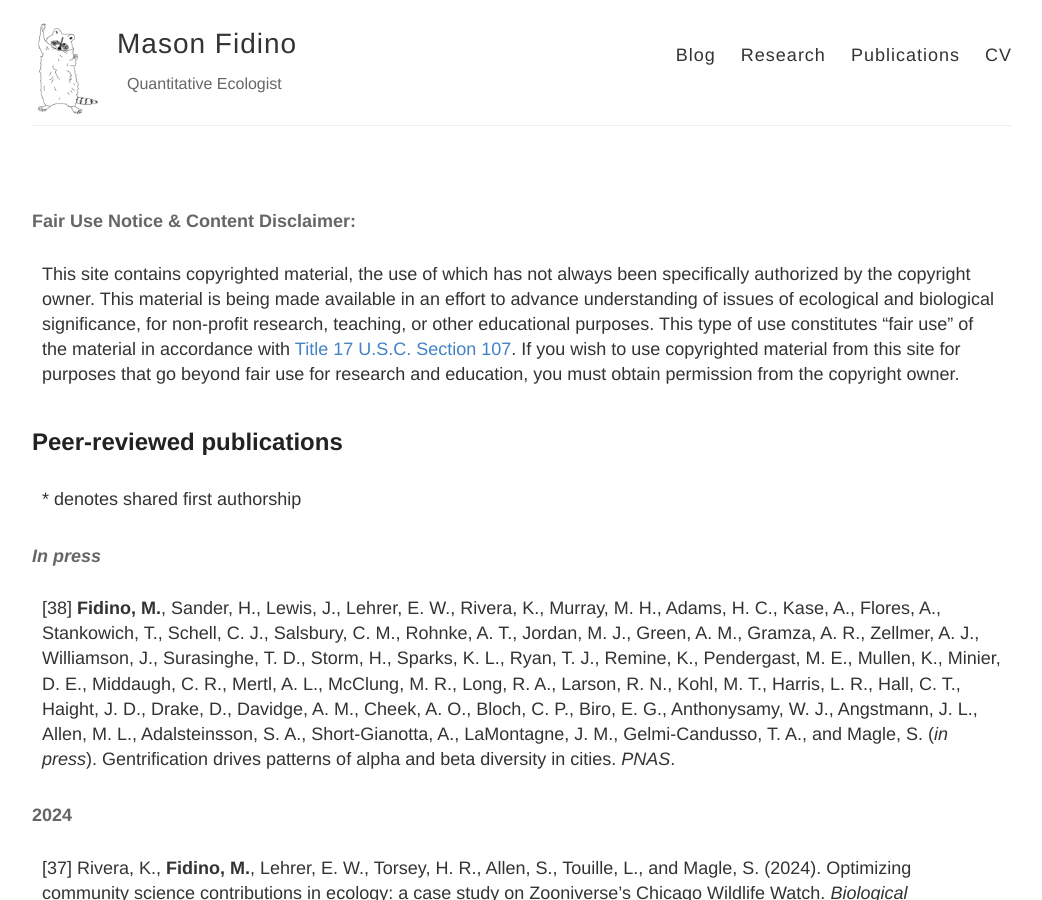
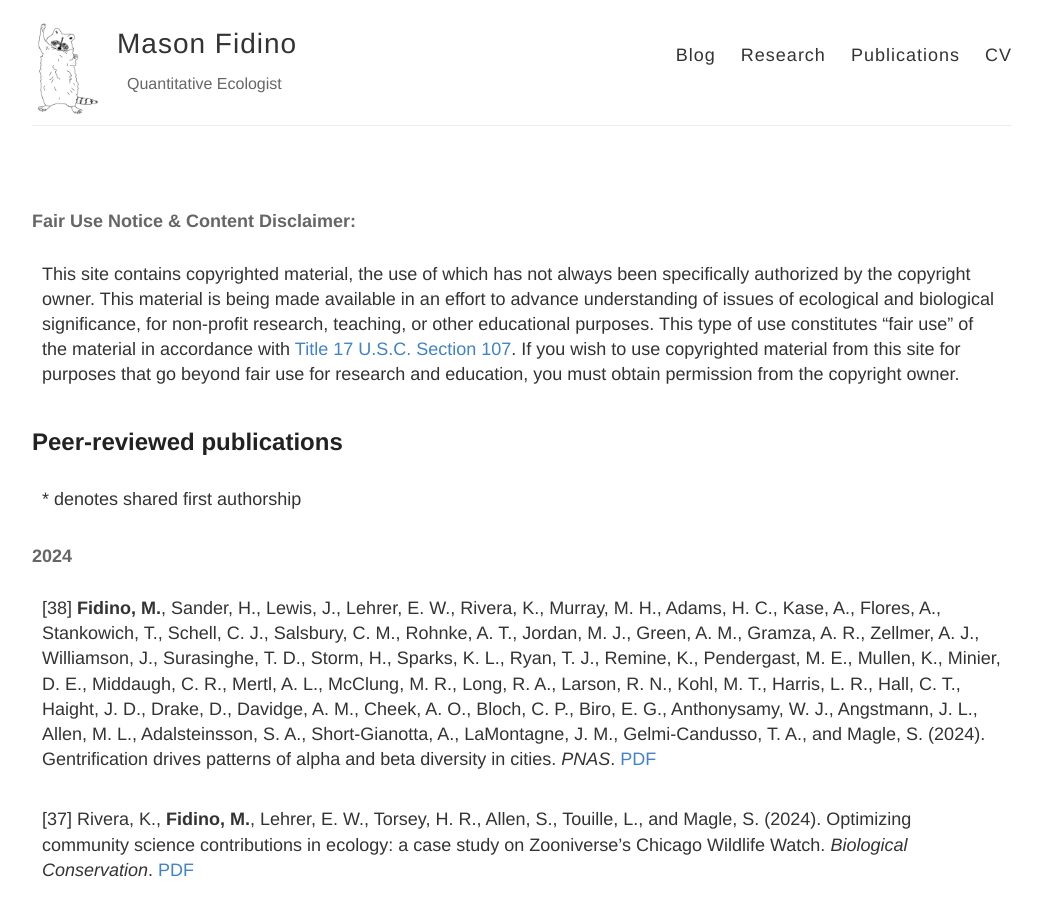
Before and after one commit to mfidino/mfidino.github.io, a Jekyll site: the page built from publications.md, in a window 1280 px wide and 900 px high. Shown: the whole window, without its empty margins (118-1160 px from the left). Built offline with Jekyll 4.4.1, drawn with Linux system fonts in a browser that asks for light colours.

Commit message:
new paper!

```diff
--- a/publications.md
+++ b/publications.md
@@ -14,13 +14,9 @@ This site contains copyrighted material, the use of which has not always been sp
 
 <sup>\*</sup> denotes shared first authorship
 
-#### *In press*
+#### 2024
 
-[38] **Fidino, M.**, Sander, H., Lewis, J., Lehrer, E. W., Rivera, K., Murray, M. H., Adams, H. C., Kase, A., Flores, A., Stankowich, T., Schell, C. J., Salsbury, C. M., Rohnke, A. T., Jordan, M. J., Green, A. M., Gramza, A. R., Zellmer, A. J., Williamson, J., Surasinghe, T. D., Storm, H., Sparks, K. L., Ryan, T. J., Remine, K., Pendergast, M. E., Mullen, K., Minier, D. E., Middaugh, C. R., Mertl, A. L., McClung, M. R., Long, R. A., Larson, R. N., Kohl, M. T., Harris, L. R., Hall, C. T., Haight, J. D., Drake, D., Davidge, A. M., Cheek, A. O., Bloch, C. P., Biro, E. G., Anthonysamy, W. J., Angstmann, J. L., Allen, M. L., Adalsteinsson, S. A., Short-Gianotta, A., LaMontagne, J. M., Gelmi-Candusso, T. A., and Magle, S. (*in press*). Gentrification drives patterns of alpha and beta diversity in cities. *PNAS*.
-
-
-
-#### 2024
+[38] **Fidino, M.**, Sander, H., Lewis, J., Lehrer, E. W., Rivera, K., Murray, M. H., Adams, H. C., Kase, A., Flores, A., Stankowich, T., Schell, C. J., Salsbury, C. M., Rohnke, A. T., Jordan, M. J., Green, A. M., Gramza, A. R., Zellmer, A. J., Williamson, J., Surasinghe, T. D., Storm, H., Sparks, K. L., Ryan, T. J., Remine, K., Pendergast, M. E., Mullen, K., Minier, D. E., Middaugh, C. R., Mertl, A. L., McClung, M. R., Long, R. A., Larson, R. N., Kohl, M. T., Harris, L. R., Hall, C. T., Haight, J. D., Drake, D., Davidge, A. M., Cheek, A. O., Bloch, C. P., Biro, E. G., Anthonysamy, W. J., Angstmann, J. L., Allen, M. L., Adalsteinsson, S. A., Short-Gianotta, A., LaMontagne, J. M., Gelmi-Candusso, T. A., and Magle, S. (2024). Gentrification drives patterns of alpha and beta diversity in cities. *PNAS*. [PDF](../public/Fidino_gentrification.pdf)
 
 [37] Rivera, K., **Fidino, M.**, Lehrer, E. W., Torsey, H. R., Allen, S., Touille, L., and Magle, S. (2024). Optimizing community science contributions in ecology: a case study on Zooniverse’s Chicago Wildlife Watch. *Biological Conservation*. [PDF](../public/Rivera_2024.pdf)
 
--- a/research.html
+++ b/research.html
@@ -59,6 +59,11 @@ permalink: /research/
   Click to view some of my associated publications
 </button>
 <div class="content">
+  <div style="height:10px;font-size:1px;">&nbsp;</div>
+  <b>Fidino <i>et al.</i></b> (2024). Gentrification drives patterns of alpha
+  and beta diversity in cities. PNAS.<br />
+  <i>Nature Ecology & Evolution</i>.
+  <a href="{{site.url}}/public/Fidino_gentrification.pdf">(PDF)</a><br />
   <div style="height:10px;font-size:1px;">&nbsp;</div>
   <b>Haight <i>et al.</i></b> (2023). Urbanization, climate, and species traits
   shape mammal communities from local to continental scales. Nature Ecology and
```
Also changed, not shown: 2 other files.
